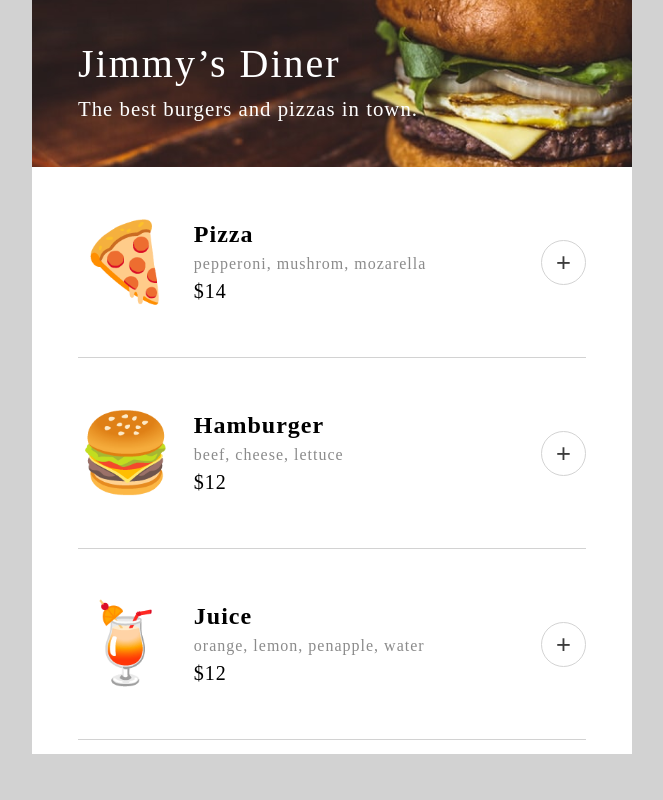
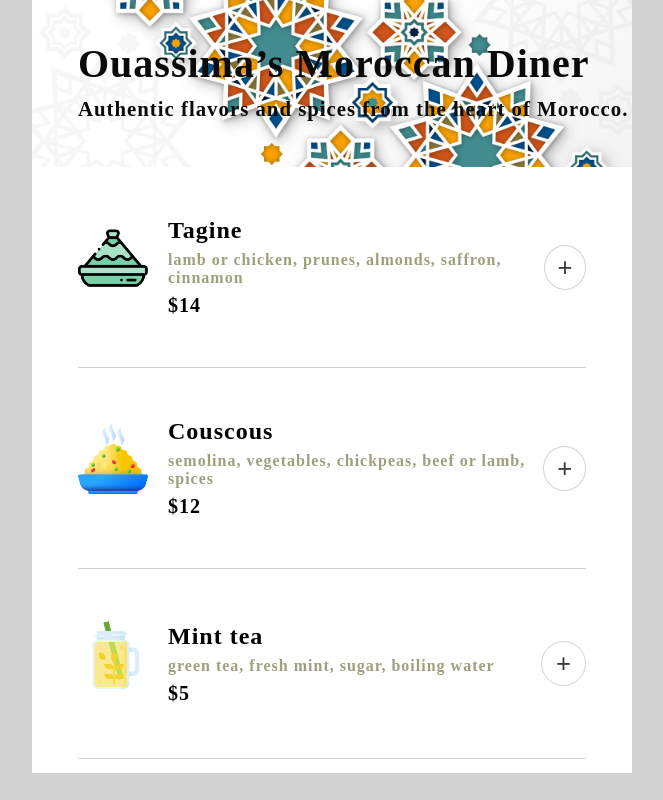
Before and after one commit to ouassimaelyakoubi/restaurant-ordering-app, a website built with Vite: page index.html in a window 1280 px wide. Shown: the whole page, without its empty margins (308-971 px from the left). Built offline with nearby package versions, Linux system fonts and the light colour scheme; a web font is replaced by a local one.

Commit message:
changing theme

```diff
--- a/data.js
+++ b/data.js
@@ -1,23 +1,23 @@
 export const menuArray = [
     {
-        name: "Pizza",
-        ingredients: ["pepperoni", "mushrom", "mozarella"],
+        name: "Tagine",
+        ingredients: ["lamb or chicken", "prunes", "almonds", "saffron", "cinnamon"],
         id: 0,
         price: 14,
-        emoji: "🍕"
+        emoji: "images/tagine.png"
     },
     {
-        name: "Hamburger",
-        ingredients: ["beef", "cheese", "lettuce"],
+        name: "Couscous",
+        ingredients: ["semolina", "vegetables", "chickpeas", "beef or lamb", "spices"],
         price: 12,
-        emoji: "🍔",
+        emoji: "images/couscous.png",
         id: 1
     },
         {
-        name: "Juice",
-        ingredients: ["orange, lemon, penapple, water"],
-        price: 12,
-        emoji: "🍹",
+        name: "Mint tea",
+        ingredients: ["green tea", "fresh mint", "sugar", "boiling water"],
+        price: 5,
+        emoji: "images/mint-tea.png",
         id: 2
     }
 ]
--- a/index.css
+++ b/index.css
@@ -12,26 +12,28 @@ body {
 
 
 header {
-    background-image: url('images/bg-img.png');
-    background-size: cover;
+    background-image: url('images/bg_image.jpg');
+    background-size:cover;
     display: flex;
 }
 .container {
     display: block;
  }
 h1 {
-    color: white;
+    color: #0A0A0A;
     font-size: 2.5rem;
     margin: 40px 0 10px 46px;
-    font-weight: 400;
-    letter-spacing: 2px;
+    font-weight: bold;
+    letter-spacing: 1px;
 
 }
 p {
-    color: white;
+    color: #0A0A0A;
     font-size: 1.3rem;
     margin: 0 0 46px 46px;
     letter-spacing: 1px;
+    font-weight: bold;
+
 
 }
 
@@ -71,7 +73,7 @@ h2 {
 
 .food-ingredient {
     margin: 7px 0px;
-    color: #8B8B8B;
+    color: #9F9F7F;
     font-size: 1rem;
 }
 .item-price {
@@ -91,7 +93,7 @@ h2 {
     color: #3C3C3C;
 }
 .order-btn:hover {
-    background-color: #16DB99;
+    background-color: #3B7B7D;
 }
 .order-summary {
     display: block;
@@ -134,7 +136,7 @@ h2 {
 .complete-order-btn {
     display: block;
     color: white;
-    background-color: #16DB99;
+    background-color: #407A7F;
     border: none;
     border-radius: 4px;
     padding: 20px 0px;
@@ -147,7 +149,7 @@ h2 {
 }
 
 .complete-order-btn:hover{
-    background: #13b77e;
+    background: #43858F;
 
 }
 
@@ -186,7 +188,9 @@ h2 {
     margin-bottom: 20px;
 }
 
-
+img {
+    width: 70px;
+}
 /* Form Elements */
 input[type="text"] {
     width: 100%;
@@ -200,7 +204,7 @@ input[type="text"] {
 
 button[type="submit"] {
     width: 100%;
-    background: #16DB99;
+    background: #407A7F;
     color: white;
     border: none;
     padding: 20px 0;
@@ -211,15 +215,15 @@ button[type="submit"] {
 }
 
 button[type="submit"]:hover {
-    background: #13b77e;
+    background: #43858F;
 
 
 }
 
 .hidden {
     display: none;
-    background-color: #ECFDF5;
-    color: #065F46;
+    background-color: #F1F7F8;
+    color: #407A7F;
     font-size: 24px;
     text-align: center;
     margin: 30px 46px;
--- a/index.html
+++ b/index.html
@@ -9,8 +9,8 @@
     <body>
         <header>
             <div class="container">
-                <h1>Jimmy’s Diner</h1>
-                <p>The best burgers and pizzas in town.</p>
+                <h1>Ouassima’s Moroccan Diner</h1>
+                <p>Authentic flavors and spices from the heart of Morocco.</p>
             </div>
         </header>
         <main>
--- a/index.js
+++ b/index.js
@@ -12,7 +12,7 @@ function renderMenu() {
         return `
         <div class="menu-item">
             <div class="food-icon">
-                ${menuItem.emoji}
+                <img src='${menuItem.emoji}' alt="moroccan tagine">
             </div>
             <div class="food-description">
                 <h2 class="food-title">${menuItem.name}</h2>
```
Also changed, not shown: images/bg-img.png (deleted), images/bg_image.jpg (added), images/couscous.png (added), images/mint-tea.png (added), images/tagine.png (added).
